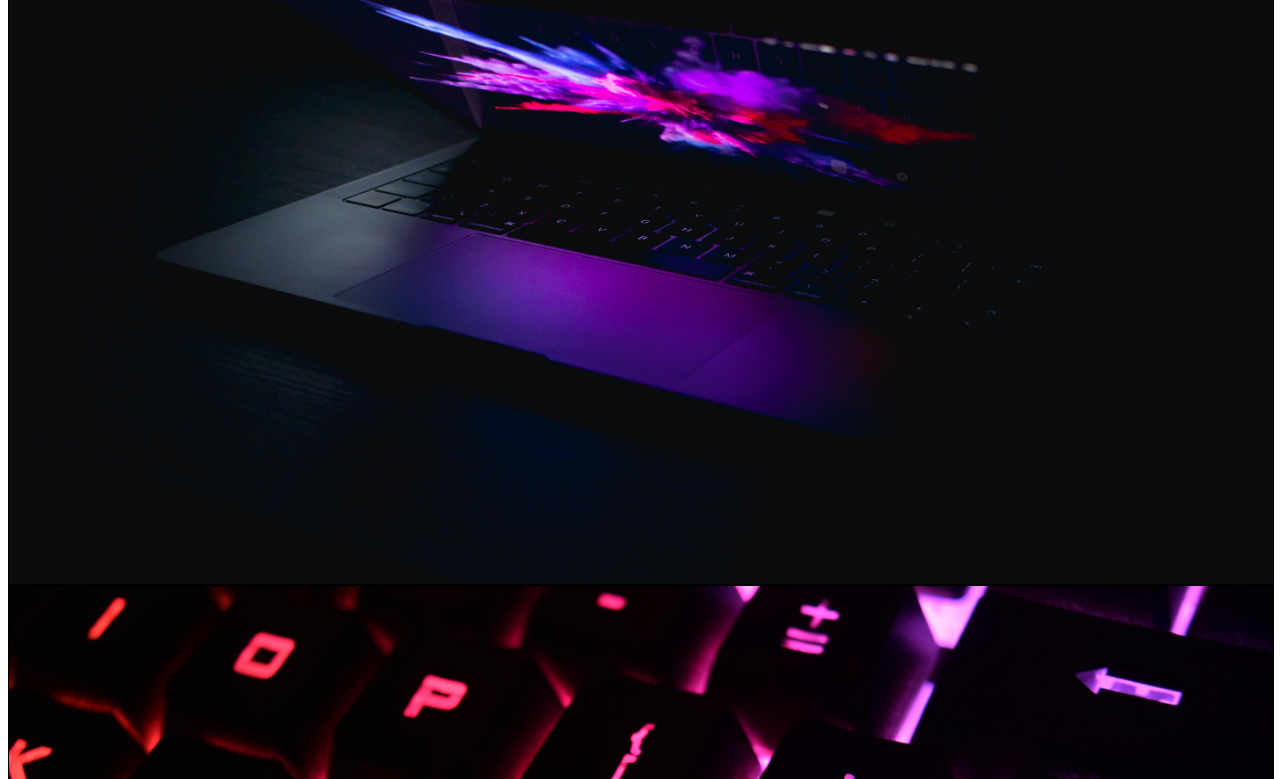
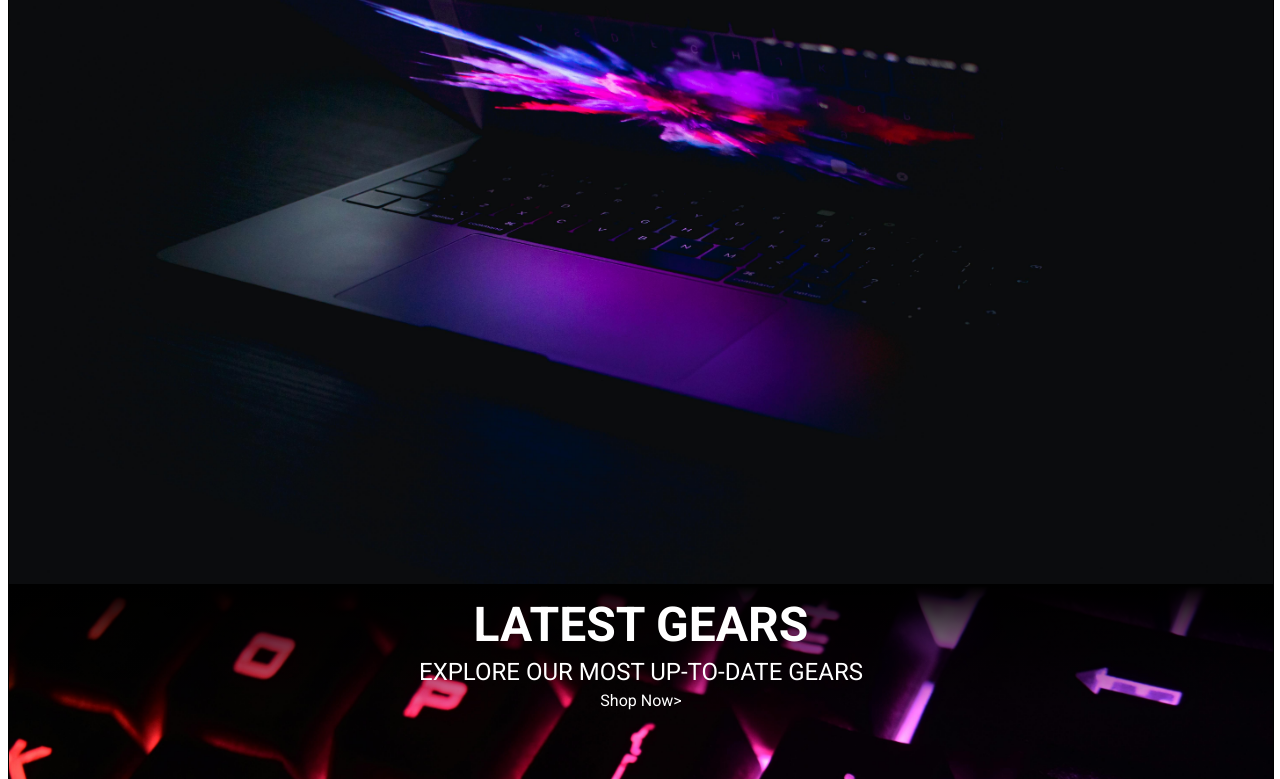
Before and after one commit to PyaesoneP/CSAD-mini-project, a plain HTML site: page index.html in a window 1280 px wide. Shown: the part 218-997 px from the top of the page. Drawn offline with nearby package versions, Linux system fonts and the light colour scheme.

Commit message:
Finish the hero images

```diff
--- a/index.css
+++ b/index.css
@@ -1,4 +1,5 @@
 body {
+  font-family: "Roboto";
 }
 
 .roboto-light {
@@ -81,6 +82,40 @@ footer {
   width: 100%;
   aspect-ratio: 16/9;
 }
+.herotextcard {
+  margin-top: 0px;
+  background-image: linear-gradient(rgba(0, 0, 0, 100%), rgba(0, 0, 0, 0%));
+}
+.heroheader {
+  color: white;
+  text-align: center;
+  font-size: 3rem;
+  text-transform: uppercase;
+  margin-bottom: 5px;
+  margin-top: 0px;
+  padding-top: 10px;
+}
+.herolink {
+  display: block;
+  color: white;
+  text-decoration: none;
+  text-align: center;
+}
+.herolink:hover {
+  text-decoration: underline;
+}
+.herolink::after {
+  content: ">";
+  color: white;
+}
+.herosubheader {
+  color: white;
+  text-align: center;
+  text-transform: uppercase;
+  font-weight: normal;
+  margin-bottom: 5px;
+  margin-top: 5px;
+}
 #hero1 {
   background-image: url(./styles/pexels-nickoloui-2473183.jpg);
   background-position: center;
--- a/index.html
+++ b/index.html
@@ -31,7 +31,7 @@
           id="logo"
         />
         <li><a href="">Store</a></li>
-        <li><a href="">Pre-built</a></li>
+        <li><a href="">Pre-builds</a></li>
         <li><a href="">GPU</a></li>
         <li><a href="">CPU</a></li>
         <li><a href="">Memory</a></li>
@@ -42,9 +42,29 @@
       </ul>
     </nav>
     <main>
-      <section class="hero" id="hero1"></section>
-      <section class="hero" id="hero2"></section>
-      <section class="hero" id="hero3"></section>
+      <section class="hero" id="hero1">
+        <section class="herotextcard">
+          <h1 class="heroheader">New Arrivals</h1>
+          <h2 class="herosubheader">See the latest arrivals</h2>
+          <a href="#" class="herolink">Explore Now</a>
+        </section>
+      </section>
+      <section class="hero" id="hero2">
+        <section class="herotextcard">
+          <h1 class="heroheader">Latest Gears</h1>
+          <h2 class="herosubheader">Explore our most up-to-date gears</h2>
+          <a href="#" class="herolink">Shop Now</a>
+        </section>
+      </section>
+      <section class="hero" id="hero3">
+        <section class="herotextcard">
+          <h1 class="heroheader">pre-builds</h1>
+          <h2 class="herosubheader">
+            Take the trouble out of building your PC
+          </h2>
+          <a href="#" class="herolink">Learn More </a>
+        </section>
+      </section>
     </main>
     <footer>
       <ul id="footerLinks">
```
